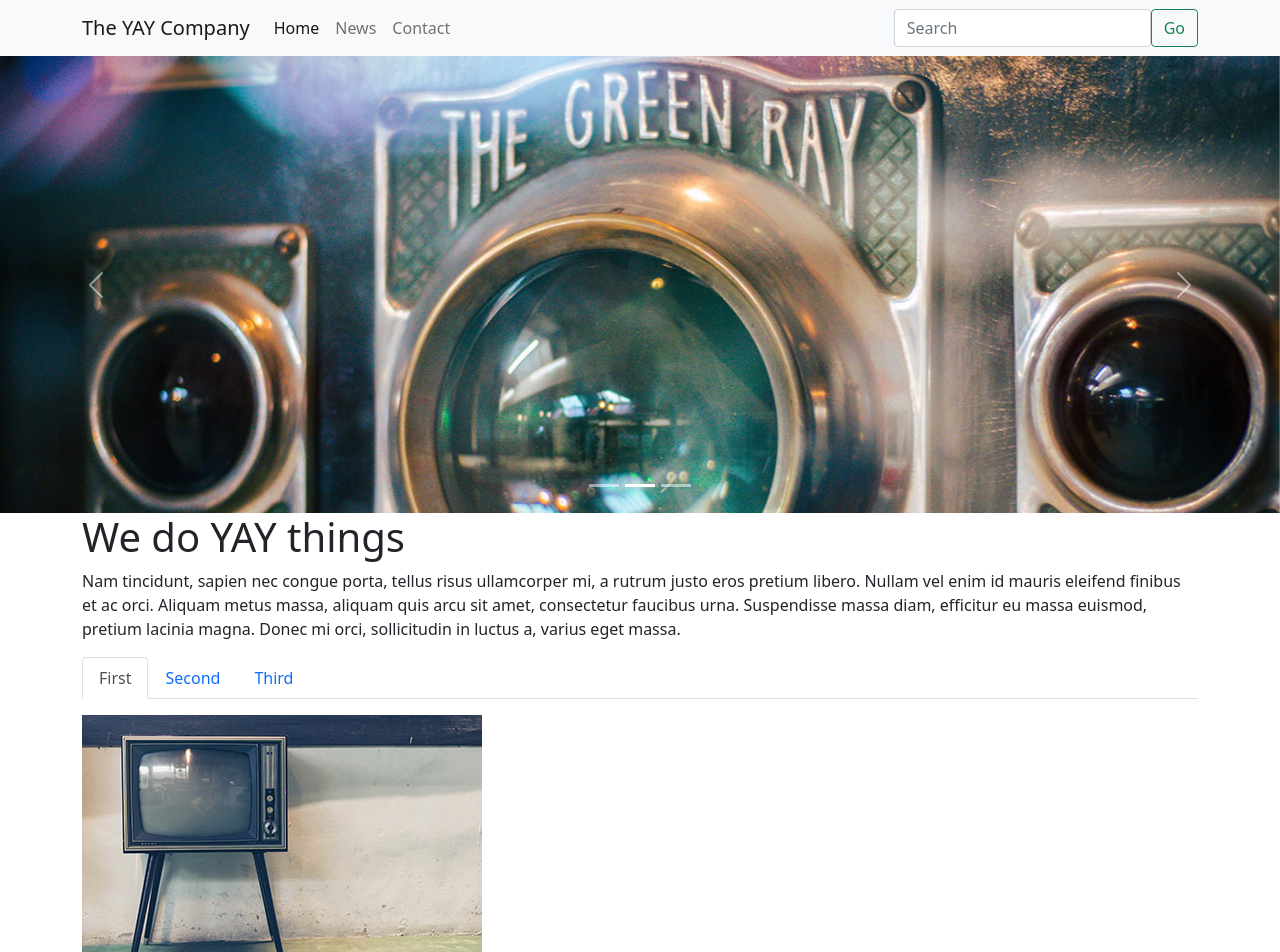
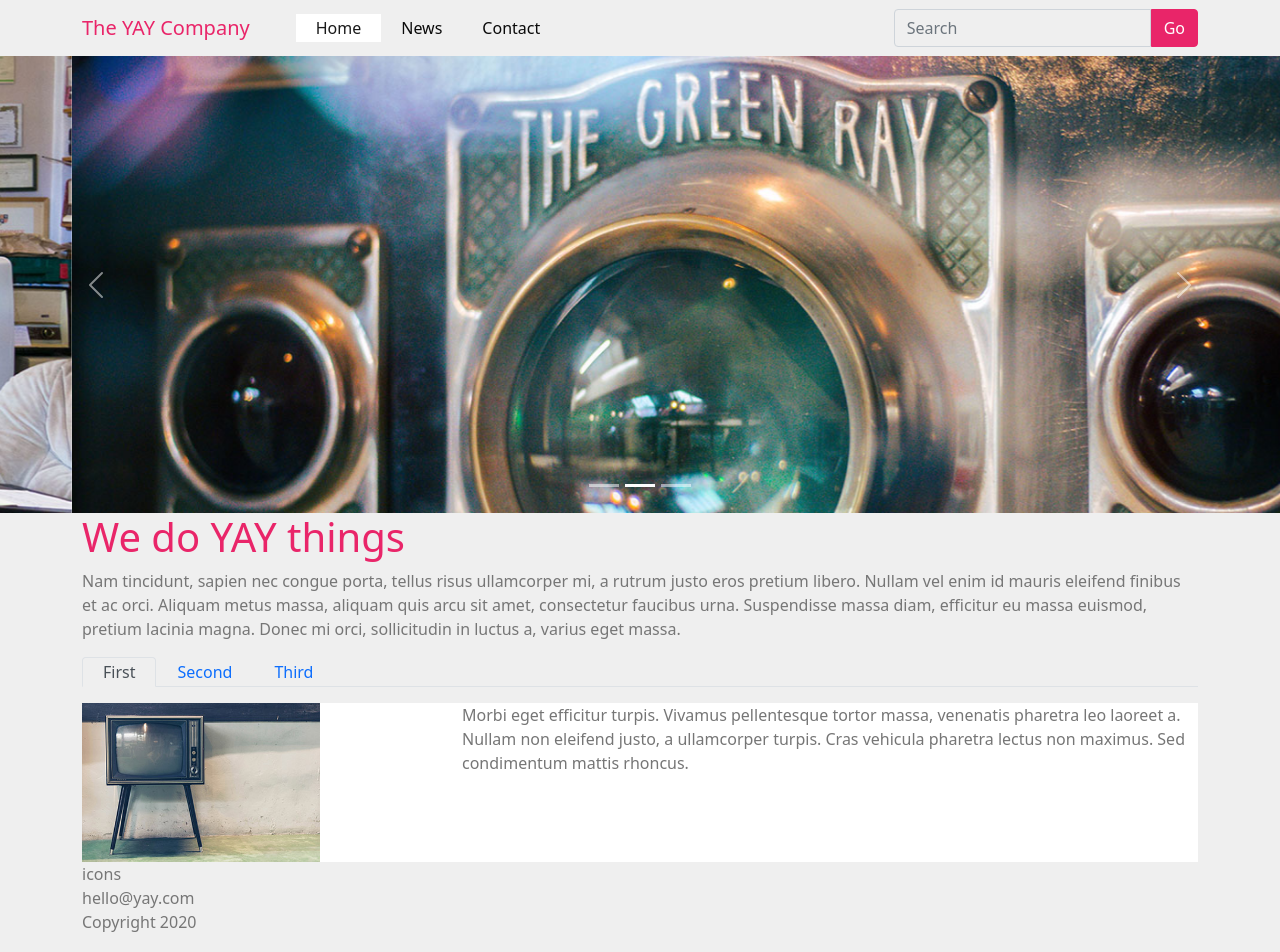
Before and after one commit to Noroff-FEU-Assignments/css-frameworks-ca-Kaladinge, a React (Create React App) app: page / in a window 1280 px wide. Shown: the top 952 px of the page. Built offline with nearby package versions, Linux system fonts and the light colour scheme.

Commit message:
added styling to nav and index page

```diff
--- a/src/App.js
+++ b/src/App.js
@@ -1,6 +1,6 @@
 import React from "react";
 import { BrowserRouter as Router, Switch, Route, NavLink } from "react-router-dom";
-
+import './sass/style.scss';
 import Home from './components/Home';
 
 
@@ -18,7 +18,7 @@ function App() {
   return (
     <Router>
       <div>
-       <Navbar bg="light" expand="lg">
+       <Navbar bg="dark" expand="lg">
           <Container>
             <Navbar.Brand href="#home">The YAY Company</Navbar.Brand>
             <Navbar.Toggle aria-controls="basic-navbar-nav" />
@@ -36,7 +36,7 @@ function App() {
                   className="mr-2"
                   aria-label="Search"
                 />
-                <Button variant="outline-success">Go</Button>
+                <Button className="btn-secondary" variant="outline-success">Go</Button>
               </Form>
             </Navbar.Collapse>
           </Container>
--- a/src/components/homeparts/CarouselPart.js
+++ b/src/components/homeparts/CarouselPart.js
@@ -1,5 +1,5 @@
 import React from 'react'
-import 'bootstrap/dist/css/bootstrap.min.css';
+
 import Carousel from 'react-bootstrap/Carousel';
 import firstPicture from '../../Carousel images/carousel-1.jpg';
 import secondPicture from '../../Carousel images/carousel-2.jpg';
--- a/src/components/homeparts/TabAccordionPart.js
+++ b/src/components/homeparts/TabAccordionPart.js
@@ -5,29 +5,37 @@ import Accordion from 'react-bootstrap/Accordion';
 import firstPicture from '../../Tab images/tab-1.jpg';
 import secondPicture from '../../Tab images/tab-2.jpg';
 import thirdPicture from '../../Tab images/tab-3.jpg';
+import Row from 'react-bootstrap/Row';
+import Col from 'react-bootstrap/Col';
 
 function TabAccordionPart() {
     return (
 
             <>
-                    <div className="d-none d-md-block">
-                        <Tabs defaultActiveKey="first" id="uncontrolled-tab-example" className="mb-3">
-                            <Tab eventKey="first" title="First">
+                    <div className="d-none d-md-block tabs">
+                        <Tabs defaultActiveKey="first" id="uncontrolled-tab-example" className="mb-3 tabs__container">
+                            <Tab eventKey="first" title="First" className="tabs__folder">
+                                        <div className="tabs-content tabs__container">
+                                            <Row>
+                                                <Col md={4}>
+                                                    <img src= {firstPicture} alt="pic" className="tabs__image"/>
+                                                </Col>
+                                                <Col md={8}>
+                                                    <p className="tabs__text">Morbi eget efficitur turpis. Vivamus pellentesque tortor massa, venenatis pharetra leo laoreet a. Nullam non eleifend justo, a ullamcorper turpis. Cras vehicula pharetra lectus non maximus. Sed condimentum mattis rhoncus.</p>
+                                                </Col>
+                                            </Row>
+                                        </div>
+                            </Tab>
+                            <Tab eventKey="second" title="Second" className="tabs__folder">
                                 <div className="tabs-content">
-                                    <img src= {firstPicture} alt="pic"/>
-                                    <p>Morbi eget efficitur turpis. Vivamus pellentesque tortor massa, venenatis pharetra leo laoreet a. Nullam non eleifend justo, a ullamcorper turpis. Cras vehicula pharetra lectus non maximus. Sed condimentum mattis rhoncus.</p>
+                                    <img src= {secondPicture} alt="pic" className="tabs__image"/>
+                                    <p className="tabs__text">Morbi eget efficitur turpis. Vivamus pellentesque tortor massa, venenatis pharetra leo laoreet a. Nullam non eleifend justo, a ullamcorper turpis. Cras vehicula pharetra lectus non maximus. Sed condimentum mattis rhoncus.</p>
                                 </div>
                             </Tab>
-                            <Tab eventKey="second" title="Second">
+                            <Tab eventKey="third" title="Third" className="tabs__folder">
                                 <div className="tabs-content">
-                                    <img src= {secondPicture} alt="pic"/>
-                                    <p>Morbi eget efficitur turpis. Vivamus pellentesque tortor massa, venenatis pharetra leo laoreet a. Nullam non eleifend justo, a ullamcorper turpis. Cras vehicula pharetra lectus non maximus. Sed condimentum mattis rhoncus.</p>
-                                </div>
-                            </Tab>
-                            <Tab eventKey="third" title="Third">
-                                <div className="tabs-content">
-                                    <img src= {thirdPicture} alt="pic"/>
-                                    <p>Morbi eget efficitur turpis. Vivamus pellentesque tortor massa, venenatis pharetra leo laoreet a. Nullam non eleifend justo, a ullamcorper turpis. Cras vehicula pharetra lectus non maximus. Sed condimentum mattis rhoncus.</p>
+                                    <img src= {thirdPicture} alt="pic" className="tabs__image"/>
+                                    <p className="tabs__text">Morbi eget efficitur turpis. Vivamus pellentesque tortor massa, venenatis pharetra leo laoreet a. Nullam non eleifend justo, a ullamcorper turpis. Cras vehicula pharetra lectus non maximus. Sed condimentum mattis rhoncus.</p>
                                 </div>
                             </Tab>
 
--- /dev/null
+++ b/src/sass/partials/_index.scss
@@ -0,0 +1,7 @@
+.tabs__folder {
+  background-color: white;
+}
+
+.tabs__image {
+  width: 238px;
+}
--- /dev/null
+++ b/src/sass/partials/_nav.scss
@@ -0,0 +1,26 @@
+.btn-secondary {
+  color: white;
+  border-top-left-radius: 0;
+  border-bottom-left-radius: 0;
+}
+
+.navbar-light .navbar-brand {
+  color: $cherry;
+}
+
+.navbar-nav {
+  padding-left: 30px;
+}
+
+.nav-link {
+  padding: 2px 20px !important;
+}
+
+.nav-link.active {
+  background-color: $white;
+}
+
+.form-control {
+  border-top-right-radius: 0;
+  border-bottom-right-radius: 0;
+}
--- /dev/null
+++ b/src/sass/partials/_typography.scss
@@ -0,0 +1,3 @@
+h1 {
+  color: $cherry;
+}
--- /dev/null
+++ b/src/sass/style.scss
@@ -0,0 +1,20 @@
+$dark: #efefef;
+$cherry: #e92569;
+$navbar-light-color: #0a0a0a;
+$white: white;
+$paragraph-color: #767676;
+$background-color: #efefef;
+
+$theme-colors: (
+  "dark": $dark,
+  "secondary": $cherry,
+);
+
+$body-bg: $background-color;
+$body-color: $paragraph-color;
+
+@import "~bootstrap/scss/bootstrap";
+
+@import "partials/nav";
+@import "partials/typography";
+@import "partials/index";
```
